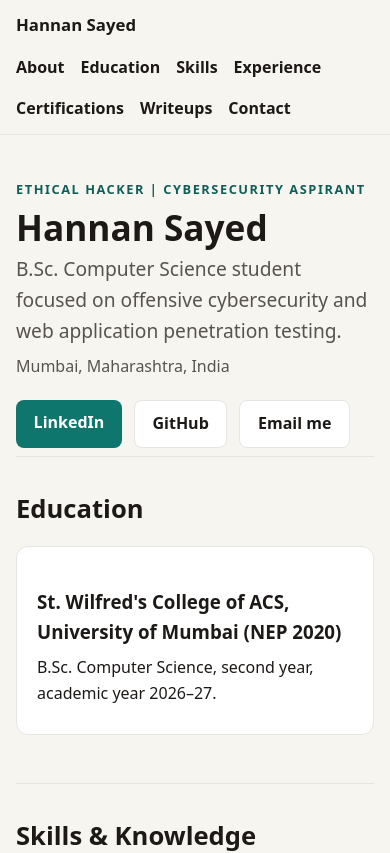
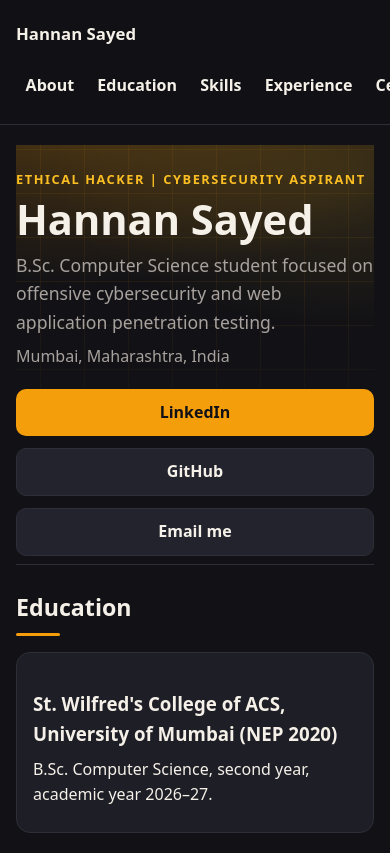
Before and after one commit to haxor-uii/hannan-sayed-portfolio, a Next.js app: page / in a window 390 px wide. Shown: the top 853 px of the page. Built offline with nearby package versions, Linux system fonts and the light colour scheme.

Commit message:
Redesign: dark charcoal + amber theme, motion and responsive improvements

```diff
--- /dev/null
+++ b/app/components/Reveal.js
@@ -0,0 +1,36 @@
+"use client";
+
+import { useEffect, useRef } from "react";
+
+export default function Reveal({ children, className = "", tag = "div", ...rest }) {
+  const ref = useRef(null);
+
+  useEffect(() => {
+    const el = ref.current;
+    if (!el) return undefined;
+    if (typeof IntersectionObserver === "undefined") {
+      el.classList.add("is-visible");
+      return undefined;
+    }
+    const observer = new IntersectionObserver(
+      (entries) => {
+        entries.forEach((entry) => {
+          if (entry.isIntersecting) {
+            entry.target.classList.add("is-visible");
+            observer.unobserve(entry.target);
+          }
+        });
+      },
+      { threshold: 0.15, rootMargin: "0px 0px -40px 0px" }
+    );
+    observer.observe(el);
+    return () => observer.disconnect();
+  }, []);
+
+  const Tag = tag;
+  return (
+    <Tag ref={ref} className={`reveal ${className}`.trim()} {...rest}>
+      {children}
+    </Tag>
+  );
+}
--- a/app/globals.css
+++ b/app/globals.css
@@ -1,36 +1,139 @@
-:root{--bg:#f7f5f0;--card:#ffffff;--ink:#1c1917;--muted:#57534e;--line:#e7e5e4;--accent:#0f766e;--accent-dark:#115e59}
+:root{
+  --bg:#121216;
+  --bg-2:#17171c;
+  --card:#1e1e26;
+  --card-2:#23232e;
+  --ink:#f5f0e8;
+  --muted:#a8a29e;
+  --line:#2e2e38;
+  --accent:#f59e0b;
+  --accent-2:#fbbf24;
+  --accent-ink:#121216;
+  --glow:rgba(245,158,11,.28);
+  --shadow:0 12px 30px rgba(0,0,0,.35);
+}
 *{box-sizing:border-box}
-html{scroll-behavior:smooth}
-body{margin:0;background:var(--bg);color:var(--ink);font-family:system-ui,-apple-system,Segoe UI,Roboto,Arial,sans-serif;line-height:1.6}
-a{color:var(--accent-dark)}
-a:hover{text-decoration:underline}
+html{scroll-behavior:smooth;overflow-x:clip}
+body{
+  margin:0;
+  background:var(--bg);
+  color:var(--ink);
+  font-family:system-ui,-apple-system,Segoe UI,Roboto,Arial,sans-serif;
+  line-height:1.6;
+  overflow-x:clip;
+}
+a{color:var(--accent-2)}
+a:hover{color:var(--accent);text-decoration:underline}
+a:focus-visible,button:focus-visible{outline:2px solid var(--accent-2);outline-offset:3px;border-radius:6px}
 .skip{position:absolute;left:-9999px}
-.skip:focus{left:1rem;top:1rem;background:#fff;padding:.5rem 1rem;z-index:10}
-.header{position:sticky;top:0;background:rgba(247,245,240,.95);border-bottom:1px solid var(--line);backdrop-filter:blur(6px)}
-.nav{max-width:980px;margin:0 auto;padding:.9rem 1.25rem;display:flex;gap:1rem;align-items:center;justify-content:space-between;flex-wrap:wrap}
-.nav strong{font-size:1.05rem}
-.nav a{color:var(--ink);text-decoration:none;font-weight:600}
-.nav a:hover{color:var(--accent-dark)}
-.nav-links{display:flex;gap:1rem;flex-wrap:wrap}
-.main{max-width:980px;margin:0 auto;padding:2rem 1.25rem 4rem}
-.hero{padding:2.5rem 0 1rem}
-.eyebrow{text-transform:uppercase;letter-spacing:.12em;font-size:.8rem;color:var(--accent-dark);font-weight:700;margin:0 0 .5rem}
-h1{font-size:clamp(2.2rem,5vw,3.4rem);line-height:1.1;margin:0 0 .5rem}
+.skip:focus{left:1rem;top:1rem;background:var(--accent);color:var(--accent-ink);padding:.5rem 1rem;z-index:20;font-weight:700}
+.header{
+  position:sticky;top:0;z-index:10;
+  background:rgba(18,18,22,.92);
+  border-bottom:1px solid var(--line);
+  backdrop-filter:blur(10px);
+}
+.nav{max-width:1020px;margin:0 auto;padding:.9rem 1.25rem;display:flex;gap:1rem;align-items:center;justify-content:space-between;flex-wrap:wrap}
+.nav strong{font-size:1.05rem;color:var(--ink)}
+.nav a{color:var(--ink);text-decoration:none;font-weight:600;min-height:44px;display:inline-flex;align-items:center}
+.nav a:hover{color:var(--accent-2)}
+.nav-links{display:flex;gap:1rem;flex-wrap:wrap;align-items:center}
+.main{max-width:1020px;margin:0 auto;padding:2rem 1.25rem 4rem;position:relative}
+.hero{position:relative;padding:3rem 0 1.5rem;overflow:hidden}
+.hero::before{
+  content:"";position:absolute;inset:-40px -20px auto -20px;height:340px;pointer-events:none;
+  background:
+    radial-gradient(560px 260px at 18% 0%,var(--glow),transparent 70%),
+    radial-gradient(420px 220px at 88% 20%,rgba(251,191,36,.14),transparent 70%),
+    linear-gradient(rgba(245,158,11,.07) 1px,transparent 1px),
+    linear-gradient(90deg,rgba(245,158,11,.07) 1px,transparent 1px);
+  background-size:auto,auto,44px 44px,44px 44px;
+  -webkit-mask-image:linear-gradient(to bottom,black 55%,transparent 100%);
+  mask-image:linear-gradient(to bottom,black 55%,transparent 100%);
+}
+.hero>*{position:relative}
+@keyframes rise{from{opacity:0;transform:translateY(18px)}to{opacity:1;transform:translateY(0)}}
+.hero .eyebrow,.hero h1,.hero .lead,.hero .meta,.hero .btns,
+.page-hero .eyebrow,.page-hero h1,.page-hero .lead{animation:rise .7s ease both}
+.hero .eyebrow,.page-hero .eyebrow{animation-delay:0s}
+.hero h1,.page-hero h1{animation-delay:.08s}
+.hero .lead,.page-hero .lead{animation-delay:.16s}
+.hero .meta{animation-delay:.24s}
+.hero .btns{animation-delay:.32s}
+.page-hero{padding:2.5rem 0 .5rem}
+.eyebrow{text-transform:uppercase;letter-spacing:.12em;font-size:.8rem;color:var(--accent-2);font-weight:800;margin:0 0 .5rem}
+h1{font-size:clamp(2.2rem,5vw,3.6rem);line-height:1.1;margin:0 0 .5rem}
 .lead{font-size:1.2rem;color:var(--muted);max-width:720px}
-section{scroll-margin-top:90px;padding:2rem 0;border-top:1px solid var(--line)}
+section{scroll-margin-top:96px;padding:2rem 0;border-top:1px solid var(--line)}
 section:first-of-type{border-top:0}
 h2{font-size:1.6rem;margin:0 0 .75rem}
+h2::after{content:"";display:block;width:44px;height:3px;background:var(--accent);border-radius:2px;margin-top:.4rem}
 h3{margin:1.25rem 0 .25rem}
 p{margin:.5rem 0}
-.card{background:var(--card);border:1px solid var(--line);border-radius:12px;padding:1.25rem;margin:1rem 0}
+.card{
+  background:var(--card);border:1px solid var(--line);border-radius:14px;padding:1.25rem;margin:1rem 0;
+  transition:transform .25s ease,border-color .25s ease,box-shadow .25s ease;
+}
+.card:hover{transform:translateY(-4px);border-color:rgba(245,158,11,.55);box-shadow:var(--shadow),0 0 0 1px rgba(245,158,11,.18)}
+.card-grid{display:grid;grid-template-columns:1fr;gap:1rem}
+.card-grid .card{margin:0}
 .tags{display:flex;flex-wrap:wrap;gap:.5rem;padding:0;margin:1rem 0;list-style:none}
-.tags li{border:1px solid var(--line);background:#fff;border-radius:999px;padding:.35rem .8rem;font-weight:600}
+.tags li{
+  border:1px solid var(--line);background:var(--card-2);color:var(--ink);border-radius:999px;padding:.45rem .85rem;font-weight:600;
+  transition:transform .2s ease,border-color .2s ease,background .2s ease;
+}
+.tags li:hover{transform:translateY(-2px);border-color:rgba(245,158,11,.6);background:#2a2a36}
 .btns{display:flex;gap:.75rem;flex-wrap:wrap;margin-top:1.25rem}
-.btn{display:inline-block;background:var(--accent);color:#fff;text-decoration:none;font-weight:700;padding:.65rem 1.1rem;border-radius:8px}
-.btn:hover{background:var(--accent-dark);text-decoration:none}
-.btn-secondary{background:#fff;color:var(--ink);border:1px solid var(--line)}
-.btn-secondary:hover{border-color:var(--accent)}
+.btn{
+  display:inline-flex;align-items:center;justify-content:center;min-height:44px;
+  background:var(--accent);color:var(--accent-ink);text-decoration:none;font-weight:800;padding:.65rem 1.1rem;border-radius:10px;
+  transition:transform .2s ease,background .2s ease,box-shadow .2s ease;
+}
+.btn:hover{background:var(--accent-2);color:var(--accent-ink);text-decoration:none;transform:translateY(-2px);box-shadow:0 8px 22px rgba(245,158,11,.28)}
+.btn-secondary{background:var(--card-2);color:var(--ink);border:1px solid var(--line)}
+.btn-secondary:hover{border-color:var(--accent);background:#2a2a36;box-shadow:none}
 .meta{color:var(--muted)}
-.note{background:#ecfdf5;border:1px solid #a7f3d0;border-radius:8px;padding:.75rem 1rem}
+.note{background:#29231a;border:1px solid rgba(245,158,11,.45);border-radius:10px;padding:.75rem 1rem;color:var(--ink)}
 .footer{border-top:1px solid var(--line);padding:2rem 0;color:var(--muted)}
-@media (max-width:600px){.main{padding:1.25rem 1rem 3rem}.nav{padding:.75rem 1rem}.hero{padding:1.5rem 0 .5rem}}
+.footer a{color:var(--accent-2)}
+.reveal{opacity:0;transform:translateY(18px);transition:opacity .6s ease,transform .6s ease}
+.reveal.is-visible{opacity:1;transform:translateY(0)}
+
+@media (max-width:1024px){
+  .main{padding:2rem 1.25rem 3.5rem}
+  .nav{max-width:100%}
+}
+@media (max-width:768px){
+  .main{padding:1.5rem 1rem 3rem}
+  .nav{flex-direction:column;align-items:stretch;gap:.5rem;padding:.75rem 1rem}
+  .nav-links{
+    display:flex;flex-wrap:nowrap;overflow-x:auto;gap:.25rem;
+    -webkit-overflow-scrolling:touch;scrollbar-width:thin;padding-bottom:.25rem;
+  }
+  .nav-links a{white-space:nowrap;padding:.5rem .6rem}
+  section{scroll-margin-top:150px}
+  .hero,.page-hero{padding:2rem 0 1rem}
+  .lead{font-size:1.1rem}
+  h2{font-size:1.45rem}
+  .card-grid{grid-template-columns:1fr}
+}
+@media (min-width:769px){
+  .card-grid{grid-template-columns:1fr 1fr}
+}
+@media (max-width:480px){
+  .main{padding:1.25rem 1rem 2.5rem}
+  h1{font-size:clamp(2rem,11vw,2.6rem)}
+  .hero,.page-hero{padding:1.5rem 0 .5rem}
+  .btns{flex-direction:column;align-items:stretch}
+  .btn{width:100%;text-align:center}
+  .card{padding:1rem}
+  section{padding:1.5rem 0}
+}
+
+@media (prefers-reduced-motion:reduce){
+  html{scroll-behavior:auto}
+  *,*::before,*::after{animation:none!important;transition:none!important}
+  .reveal{opacity:1;transform:none}
+  .hero .eyebrow,.hero h1,.hero .lead,.hero .meta,.hero .btns,
+  .page-hero .eyebrow,.page-hero h1,.page-hero .lead{animation:none}
+}
--- a/app/page.js
+++ b/app/page.js
@@ -1,3 +1,5 @@
+import Reveal from "./components/Reveal";
+
 export default function Home() {
   return (
     <>
@@ -22,15 +24,15 @@ export default function Home() {
         </div>
       </section>
 
-      <section id="education" aria-labelledby="education-heading">
+      <Reveal tag="section" id="education" aria-labelledby="education-heading">
         <h2 id="education-heading">Education</h2>
-        <div className="card">
+        <Reveal tag="div" className="card">
           <h3>St. Wilfred&apos;s College of ACS, University of Mumbai (NEP 2020)</h3>
           <p>B.Sc. Computer Science, second year, academic year 2026–27.</p>
-        </div>
-      </section>
+        </Reveal>
+      </Reveal>
 
-      <section id="skills" aria-labelledby="skills-heading">
+      <Reveal tag="section" id="skills" aria-labelledby="skills-heading">
         <h2 id="skills-heading">Skills &amp; Knowledge</h2>
         <ul className="tags" aria-label="Core skills">
           <li>Penetration Testing</li>
@@ -64,42 +66,44 @@ export default function Home() {
           <li>Juice Shop</li>
           <li>WebGoat</li>
         </ul>
-      </section>
+      </Reveal>
 
-      <section id="experience" aria-labelledby="experience-heading">
+      <Reveal tag="section" id="experience" aria-labelledby="experience-heading">
         <h2 id="experience-heading">Experience</h2>
-        <div className="card">
+        <Reveal tag="div" className="card">
           <h3>ShadowFox — One-month Virtual Internship in Cyber Security</h3>
           <p className="meta">01/04/2026 to 30/04/2026</p>
           <p>Noted as exceptional performance.</p>
           <p className="meta">Cert ID: SFO4VIP284</p>
-        </div>
-      </section>
+        </Reveal>
+      </Reveal>
 
-      <section id="certifications" aria-labelledby="certifications-heading">
+      <Reveal tag="section" id="certifications" aria-labelledby="certifications-heading">
         <h2 id="certifications-heading">Certifications &amp; Training</h2>
-        <div className="card">
+        <div className="card-grid">
+        <Reveal tag="div" className="card">
           <h3>DH - Penetration Tester</h3>
           <p>Darknet Hacking (Mira Road branch) — 09/12/2025</p>
-        </div>
-        <div className="card">
+        </Reveal>
+        <Reveal tag="div" className="card">
           <h3>DH WAPT</h3>
           <p>Darknet Hacking — 24/04/2026</p>
-        </div>
-        <div className="card">
+        </Reveal>
+        <Reveal tag="div" className="card">
           <h3>CompTIA PenTest+ (PT0-002) Specialization</h3>
           <p>Coursera / Packt — completed 5 June 2026</p>
           <p className="note">
             Specialization completion — not CompTIA certification itself.
           </p>
-        </div>
-        <div className="card">
+        </Reveal>
+        <Reveal tag="div" className="card">
           <h3>PortSwigger Web Security Academy</h3>
           <p>In progress — ongoing lab practice.</p>
+        </Reveal>
         </div>
-      </section>
+      </Reveal>
 
-      <section id="writeups" aria-labelledby="writeups-heading">
+      <Reveal tag="section" id="writeups" aria-labelledby="writeups-heading">
         <h2 id="writeups-heading">Writeups</h2>
         <p>
           A growing index for future writeups, organised by topic. Nothing is published
@@ -113,9 +117,9 @@ export default function Home() {
         <p>
           <a href="/writeups">View the writeups index →</a>
         </p>
-      </section>
+      </Reveal>
 
-      <section id="contact" aria-labelledby="contact-heading">
+      <Reveal tag="section" id="contact" aria-labelledby="contact-heading">
         <h2 id="contact-heading">Contact</h2>
         <p>For professional enquiries, reach me through:</p>
         <ul>
@@ -132,7 +136,7 @@ export default function Home() {
             Email: <a href="mailto:sfmods130@gmail.com">sfmods130@gmail.com</a>
           </li>
         </ul>
-      </section>
+      </Reveal>
     </>
   );
 }
```
Also changed, not shown: app/writeups/page.js (+8 -4 lines).
